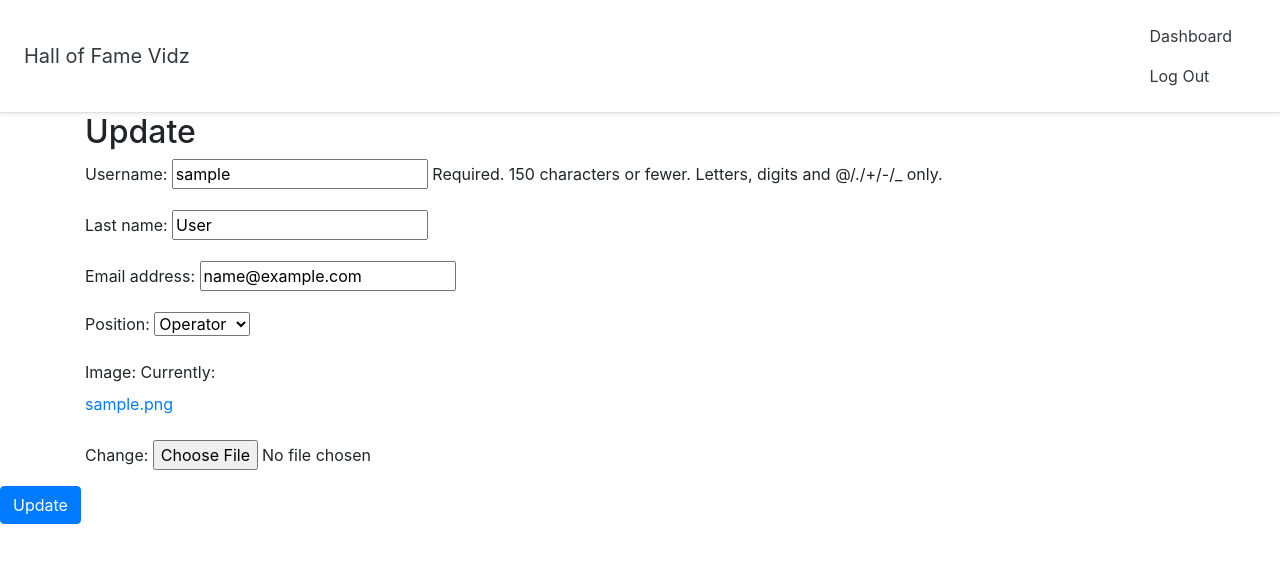
After one commit to karol6112/management_system, a Django app: page /users/update/ in a window 1280 px wide. The commit adds this page. Shown: the top 563 px of the page. Run offline with Django 3.2, Linux system fonts and the light colour scheme; a user stored in the database is signed in; tables that the repository leaves empty hold one stand-in row (values such as "Sample post"); some libraries are stand-ins or nearby versions.

Commit message:
update editProfile

```diff
--- a/management_system/informations/views.py
+++ b/management_system/informations/views.py
@@ -19,7 +19,7 @@ class InformationCreateView(generic.CreateView):
 class InformationListView(generic.ListView):
     model = Information
     context_object_name = 'informations'
-    paginate_by = 2
+    paginate_by = 3
     template_name = 'informations.html'
 
 
--- a/management_system/management_system/templates/base.html
+++ b/management_system/management_system/templates/base.html
@@ -30,9 +30,11 @@
     <a class="btn btn-outline-primary" href="#">Sign up</a>
     {% endif %}
   </div>
+  <div class="container">
+      {% block content %}
+  {% endblock %}
+  </div>
 
-  {% block content %}
-  {% endblock %}
   <!-- Optional JavaScript -->
   <!-- jQuery first, then Popper.js, then Bootstrap JS -->
   <script src="https://code.jquery.com/jquery-3.3.1.slim.min.js" integrity="sha384-q8i/X+965DzO0rT7abK41JStQIAqVgRVzpbzo5smXKp4YfRvH+8abtTE1Pi6jizo" crossorigin="anonymous"></script>
--- /dev/null
+++ b/management_system/management_system/templates/registration/update.html
@@ -0,0 +1,14 @@
+{% extends 'base.html' %}
+{% block content %}
+
+  <h2>Update</h2>
+  <form method="post" enctype="multipart/form-data">
+    {% csrf_token %}
+    {% if form.non_field_errors %}<div class="alert alert-danger">{{ form.non_field_errors }}</div>{% endif %}
+      {{ user_form.as_p}}
+      {{ profile_form.as_p}}
+    </div>
+    <input type="submit" class="btn btn-primary" value="Update">
+  </form>
+
+{% endblock %}
--- a/management_system/users/admin.py
+++ b/management_system/users/admin.py
@@ -1,4 +1,4 @@
 from django.contrib import admin
-from .models import Staff_member
+from .models import Profile
 
-admin.site.register(Staff_member)
+admin.site.register(Profile)
--- a/management_system/users/forms.py
+++ b/management_system/users/forms.py
@@ -1,13 +1,23 @@
 from django.contrib.auth.models import User
 
-from .models import Staff_member
 from django import forms
 from django.contrib.auth.forms import UserCreationForm
+from .models import Profile
 
 
 class RegisterForm(UserCreationForm):
-    email = forms.EmailField
-
     class Meta:
         model = User
         fields = ['username', 'first_name', 'last_name', 'email', 'password1', 'password2']
+
+
+class UserUpdateForm(forms.ModelForm):
+    class Meta:
+        model = User
+        fields = ['username', 'last_name', 'email']
+
+
+class ProfileUpdateForm(forms.ModelForm):
+    class Meta:
+        model = Profile
+        fields = ['position', 'image']
--- a/management_system/users/models.py
+++ b/management_system/users/models.py
@@ -2,7 +2,7 @@ from django.contrib.auth.models import User
 from django.db import models
 
 
-class Staff_member(models.Model):
+class Profile(models.Model):
     POSITION = (
         ('operator', 'Operator'),
         ('manager', 'Manager'),
@@ -12,4 +12,7 @@ class Staff_member(models.Model):
     )
     user = models.OneToOneField(User, on_delete=models.CASCADE)
     position = models.CharField(choices=POSITION, max_length=100, blank=True)
-    image = models.ImageField(default='media/profile_pictures/default.gif', upload_to='media/profile_pictures')
+    image = models.ImageField(default='profile_pictures/default.gif', upload_to='media/profile_pictures')
+
+    def __str__(self):
+        return self.user.first_name + ' ' + self.user.last_name
--- a/management_system/users/urls.py
+++ b/management_system/users/urls.py
@@ -1,11 +1,12 @@
 
 from django.urls import path
 from django.contrib.auth import views as auth_views
-from .views import SignUpView
+from .views import SignUpView, update_profile
 
 
 urlpatterns = [
     path('login/', auth_views.LoginView.as_view(), name='login'),
     path('logout/', auth_views.LogoutView.as_view(), name='logout'),
     path('signup/', SignUpView.as_view(), name='signup'),
+    path('update/', update_profile, name='update'),
 ]
--- a/management_system/users/views.py
+++ b/management_system/users/views.py
@@ -1,7 +1,12 @@
 from django.contrib.auth import authenticate, login
+from django.contrib.auth.decorators import login_required
+from django.contrib.auth.models import User
+from django.shortcuts import render
 from django.urls import reverse_lazy
 from django.views import generic
-from .forms import RegisterForm
+from django.http import Http404
+from .forms import RegisterForm, UserUpdateForm, ProfileUpdateForm
+from .models import Profile
 
 
 class SignUpView(generic.CreateView):
@@ -13,5 +18,37 @@ class SignUpView(generic.CreateView):
         view = super().form_valid(form)
         username, password = form.cleaned_data.get('username'), form.cleaned_data.get('password1')
         user = authenticate(username=username, password=password)
+        staff = Profile(user=user)
+        staff.save()
         login(self.request, user)
         return view
+
+
+@login_required
+def update_profile(request):
+    if request.method == 'POST':
+        user_form = UserUpdateForm(instance=request.user, data=request.POST)
+        profile_form = ProfileUpdateForm(instance=request.user.profile, data=request.POST, files=request.FILES)
+
+        if user_form.is_valid() and profile_form.is_valid():
+            user_form.save()
+            profile_form.save()
+
+    else:
+        user_form = UserUpdateForm(instance=request.user)
+        profile_form = ProfileUpdateForm(instance=request.user.profile)
+
+    return render(request, 'registration/update.html', {'user_form': user_form, 'profile_form': profile_form})
+
+# class UpdateUserView(generic.UpdateView):
+#     model = Staff
+#     template_name = 'registration/update.html'
+#     fields = ['username', 'first_name', 'last_name', 'email']
+#     success_url = 'registration/login.html'
+#
+#     def get_object(self):
+#         user = self.request.user
+#         staff = Staff.objects.get(user = user)
+#         if not staff:
+#             raise Http404
+#         return staff
```
Also changed, not shown: management_system/management_system/static/style.css (line endings or trailing spaces), management_system/users/migrations/0002_auto_20201013_0715.py (added), management_system/users/migrations/0003_auto_20201013_0743.py (added).
